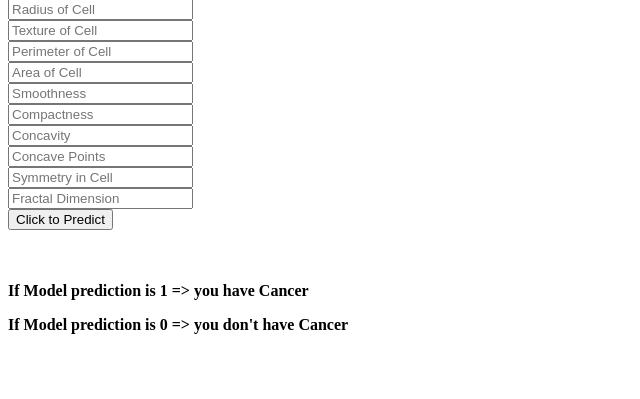
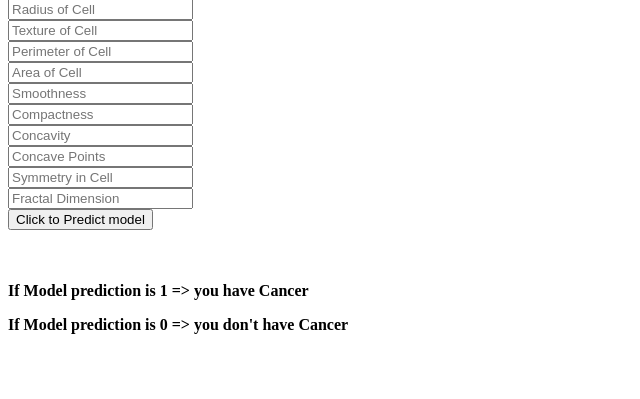
Before and after one commit to Balajih1994/BREAST-CANCER-PREDICTION, a Flask app: page / in a window 1280 px wide. Shown: the part 115-514 px from the top of the page, without its empty margins (0-640 px from the left). Run offline with Flask 2, Linux system fonts and the light colour scheme; parts of the project's set-up code (start-up, migrations or seed data) failed here and were passed over.

Commit message:
templete edited

```diff
--- a/templates/home.html
+++ b/templates/home.html
@@ -29,7 +29,7 @@
         <input type="text" name="symmetry" placeholder="Symmetry in Cell" required="required"/><br>
         <input type="text" name="fractal dimension" placeholder="Fractal Dimension" required="required"/><br>
 
-        <button type="submit" class="btn btn-primary btn-block btn-large">Click to Predict</button>
+        <button type="submit" class="btn btn-primary btn-block btn-large">Click to Predict model</button>
 
     </form>
    <br>
```
